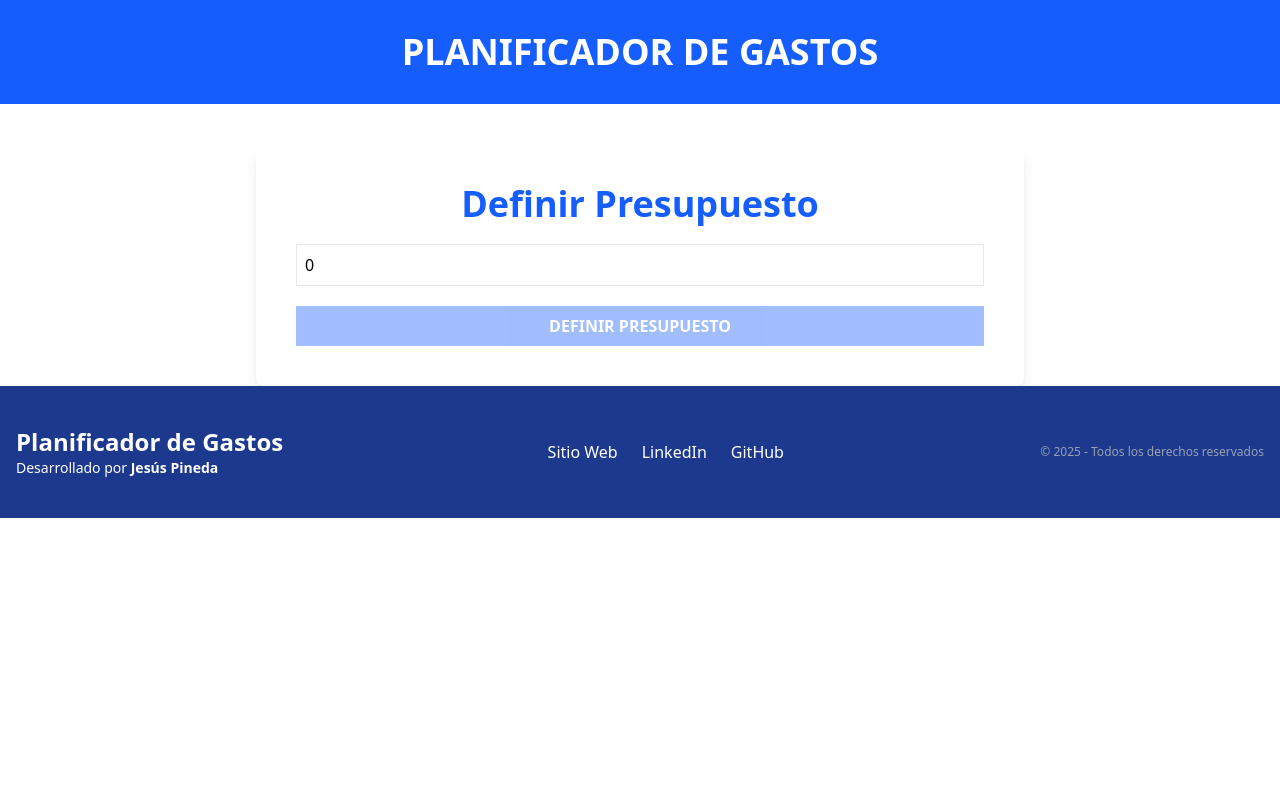
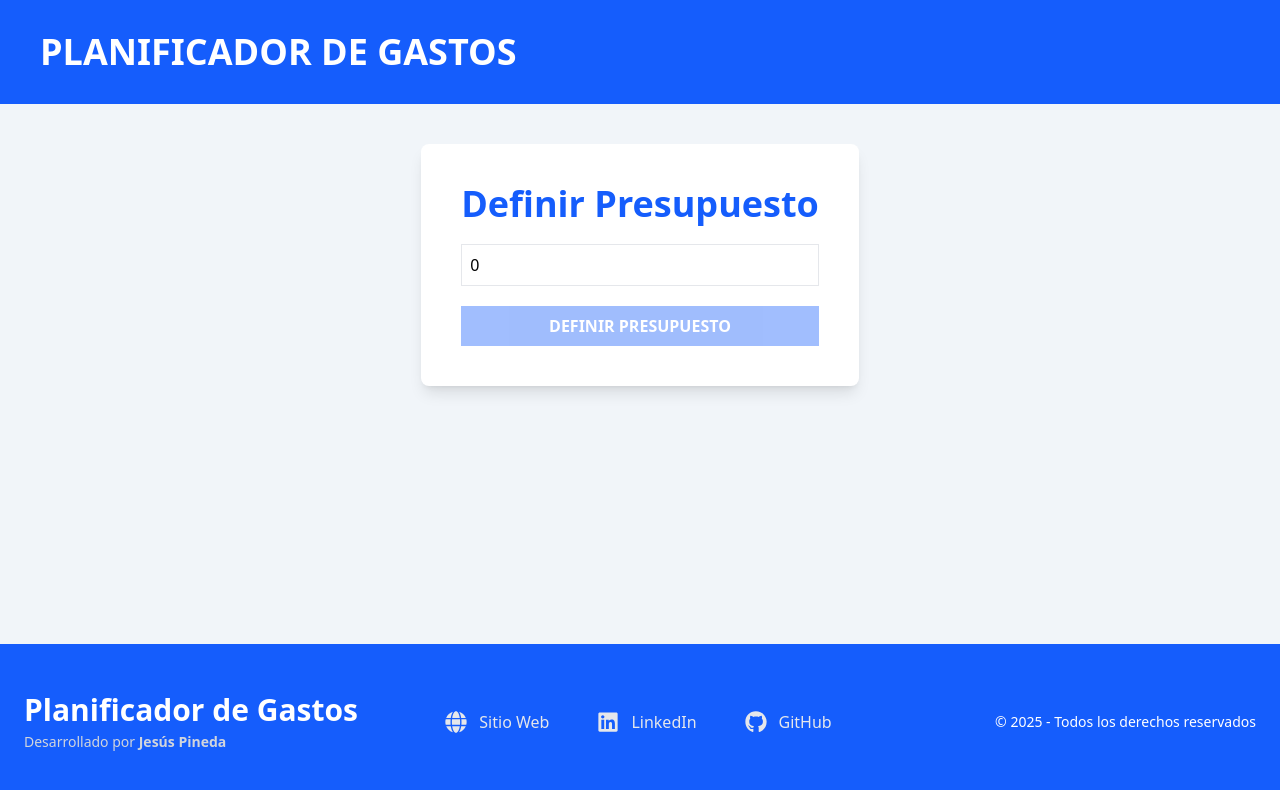
Before and after one commit to JesusPineda29/Control-gastos-presupuesto-Context-API, a React (Vite) app: page / in a window 1280 px wide. Shown: the top 790 px of the page. Built offline with nearby package versions, Linux system fonts and the light colour scheme.

Commit message:
app v1 terminada

```diff
--- a/package.json
+++ b/package.json
@@ -19,6 +19,7 @@
     "react-circular-progressbar": "^2.2.0",
     "react-date-picker": "^11.0.0",
     "react-dom": "^19.1.0",
+    "react-icons": "^5.5.0",
     "react-swipeable-list": "^1.10.0",
     "tailwindcss": "^4.1.8",
     "uuid": "^11.1.0"
--- a/src/App.tsx
+++ b/src/App.tsx
@@ -18,28 +18,29 @@ function App() {
     localStorage.setItem('expenses', JSON.stringify(state.expenses))
   }, [state])
 
-  return (
-    <>
-      <header className="bg-blue-600 py-8 max-h-72">
-        <h1 className="uppercase text-center font-black text-4xl text-white">Planificador de Gastos</h1>
-      </header>
+return (
+  <div className="flex flex-col min-h-screen bg-slate-100">
+    <header className="bg-blue-600 py-8 max-h-72">
+      <h1 className="uppercase text-left font-black text-4xl text-white pl-10">Planificador de Gastos</h1>
+    </header>
 
-
-      <div className="max-w-3xl mx-auto bg-white shadow-lg rounded-lg mt-10 p-10">
+    {/* Contenido que crece */}
+    <main className="flex-grow max-w-3xl mx-auto py-10">
+      <div className="bg-white shadow-lg rounded-lg p-10  max-w-4xl mx-auto">
         {isValidBudget ? <BudgetTracker /> : <BudgetForm />}
       </div>
 
       {isValidBudget && (
-        <main className='max-w-3xl mx-auto py-10'>
-          <FilterByCategory/>
+        <>
+          <FilterByCategory />
           <ExpenseList />
           <ExpenseModal />
-        </main>
+        </>
       )}
+    </main>
 
-      <Footer/>
-
-    </>
+    <Footer />
+  </div>
   )
 }
 
--- a/src/components/BudgetForm.tsx
+++ b/src/components/BudgetForm.tsx
@@ -22,7 +22,7 @@ export const BudgetForm = () => {
 
 
   return (
-    <form className="space-y-5" onSubmit={handleSubmit}>
+    <form className="space-y-5 " onSubmit={handleSubmit}>
         <div className="flex flex-col space-y-5">
             <label htmlFor="budget" className="text-4xl text-blue-600 font-bold text-center">
                 Definir Presupuesto
--- a/src/components/ExpenseForm.tsx
+++ b/src/components/ExpenseForm.tsx
@@ -82,7 +82,7 @@ export const ExpenseForm = () => {
 
 
     return (
-        <form className="space-y-5" onSubmit={handleSubmit}>
+        <form className="space-y-5 " onSubmit={handleSubmit} >
             <legend className="uppercase text-center text-2xl font-black border-b-4 border-blue-500 py-2 ">
                 {state.editingId ? 'Guardar Cambios' : 'Nuevo Gasto'}
             </legend>
--- a/src/components/ExpenseModal.tsx
+++ b/src/components/ExpenseModal.tsx
@@ -17,7 +17,7 @@ export default function ExpenseModal() {
                     onClick={() => dispatch({ type: 'show-modal' })}
                     className='cursor-pointer'
                 >
-                    <PlusCircleIcon className='w-16 h-16 text-blue-600 rounded-full' />
+                    <PlusCircleIcon className='w-16 h-16 text-pink-500 rounded-full' />
                 </button>
             </div>
 
--- a/src/components/Footer.tsx
+++ b/src/components/Footer.tsx
@@ -1,49 +1,59 @@
+import { FaGlobe, FaLinkedin, FaGithub } from 'react-icons/fa';
+
 export const Footer = () => {
   return (
-    <footer className="bg-blue-900 text-white py-10">
-      <div className="max-w-7xl mx-auto px-4">
-        <div className="flex flex-col sm:flex-row sm:justify-between items-center text-center gap-4 w-full">
+    <footer className="bg-blue-600 text-white py-12">
+      <div className="max-w-7xl mx-auto px-6">
+        <div className="flex flex-col sm:flex-row sm:justify-between sm:items-center gap-8">
 
-          <div className="sm:text-left">
-            <p className="text-2xl font-bold">Planificador de Gastos</p>
-            <p className="text-sm">Desarrollado por <strong>Jesús Pineda</strong></p>
+
+          <div className="sm:flex-1">
+            <p className="text-3xl font-extrabold mb-1">Planificador de Gastos</p>
+            <p className="text-sm text-gray-300">
+              Desarrollado por <strong>Jesús Pineda</strong>
+            </p>
           </div>
 
-          <div className="flex flex-col sm:flex-row gap-4 mt-4 sm:mt-0">
+
+          <nav className="flex gap-10 sm:gap-12 justify-center sm:justify-start flex-1">
             <a
               href="https://jesus-pineda-portafolio.netlify.app"
               target="_blank"
               rel="noopener noreferrer"
-              className="flex items-center gap-2 hover:text-pink-500 transition-colors"
+              aria-label="Sitio Web personal"
+              className="flex items-center gap-3 text-gray-200 hover:text-pink-500 transition-colors"
             >
-              <i className="fas fa-globe"></i>
-              <span>Sitio Web</span>
+              <FaGlobe size={22} />
+              <span className="font-medium">Sitio Web</span>
             </a>
 
             <a
               href="https://www.linkedin.com/in/jesús-pineda-630a3b300"
               target="_blank"
               rel="noopener noreferrer"
-              className="flex items-center gap-2 hover:text-pink-500 transition-colors"
+              aria-label="Perfil de LinkedIn"
+              className="flex items-center gap-3 text-gray-200 hover:text-pink-500 transition-colors"
             >
-              <i className="fab fa-linkedin"></i>
-              <span>LinkedIn</span>
+              <FaLinkedin size={22} />
+              <span className="font-medium">LinkedIn</span>
             </a>
 
             <a
               href="https://github.com/JesusPineda29"
               target="_blank"
               rel="noopener noreferrer"
-              className="flex items-center gap-2 hover:text-pink-500 transition-colors"
+              aria-label="Repositorio en GitHub"
+              className="flex items-center gap-3 text-gray-200 hover:text-pink-500 transition-colors"
             >
-              <i className="fab fa-github"></i>
-              <span>GitHub</span>
+              <FaGithub size={22} />
+              <span className="font-medium">GitHub</span>
             </a>
+          </nav>
+
+
+          <div className="sm:flex-1 text-center sm:text-right text-white text-sm">
+            © {new Date().getFullYear()} - Todos los derechos reservados
           </div>
-
-          <p className="text-xs mt-6 sm:mt-0 text-gray-400">
-            © {new Date().getFullYear()} - Todos los derechos reservados
-          </p>
         </div>
       </div>
     </footer>
```
Also changed, not shown: 1 other file (tests, documents, lock files or other folders).
